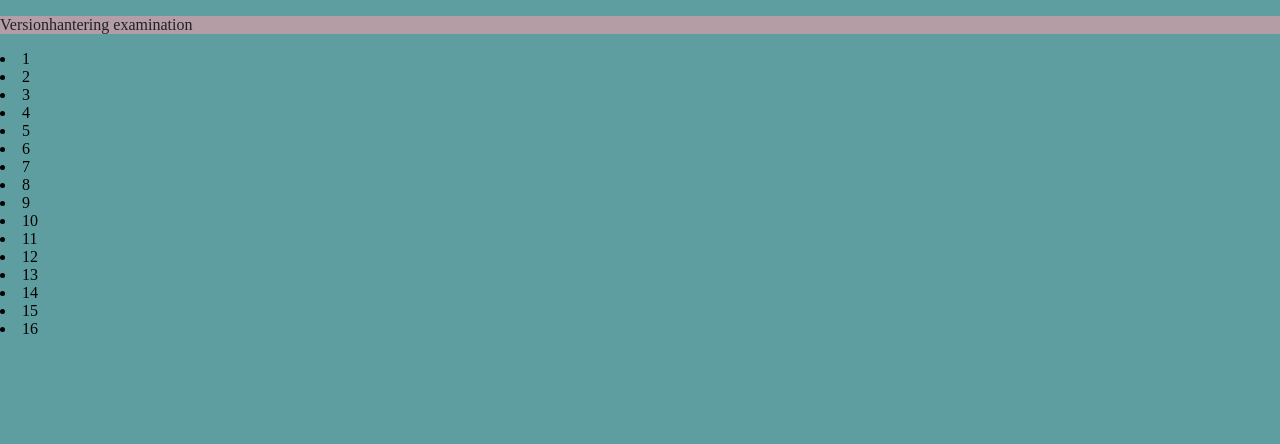
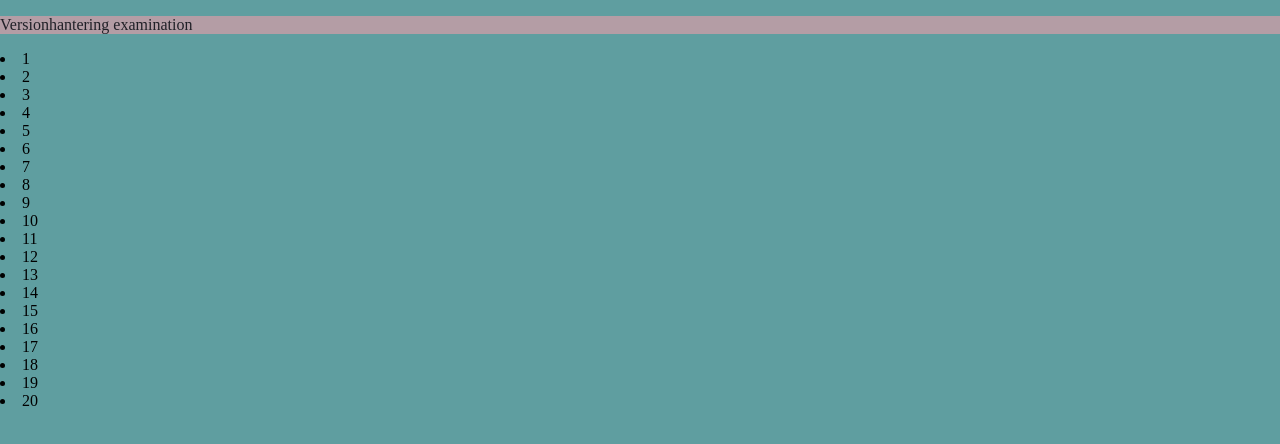
Before and after one commit to evgeniatrudova/FE_versionhantering_Examination, a plain HTML site: page index.html in a window 1280 px wide. Drawn offline with Linux system fonts and the light colour scheme.

Commit message:
Update index.html

```diff
--- a/index.html
+++ b/index.html
@@ -25,9 +25,10 @@
     <li> 14</li>
     <li> 15</li>
     <li> 16</li>
-
-
-
+    <li> 17</li>
+    <li> 18</li>
+    <li> 19</li>
+    <li> 20</li>
     <script src="app.js"></script>
 
 </body>
```
